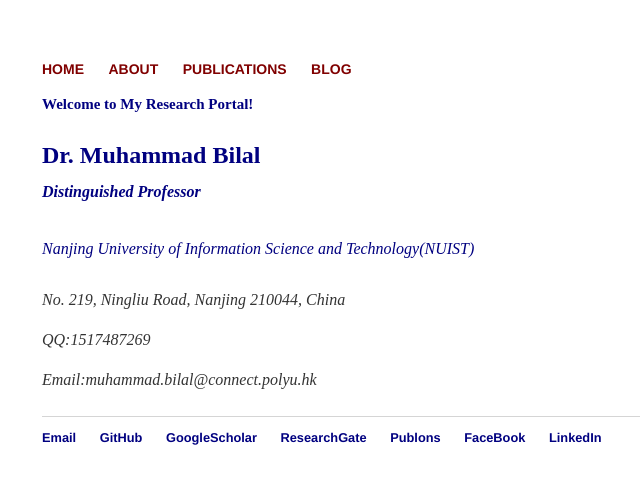
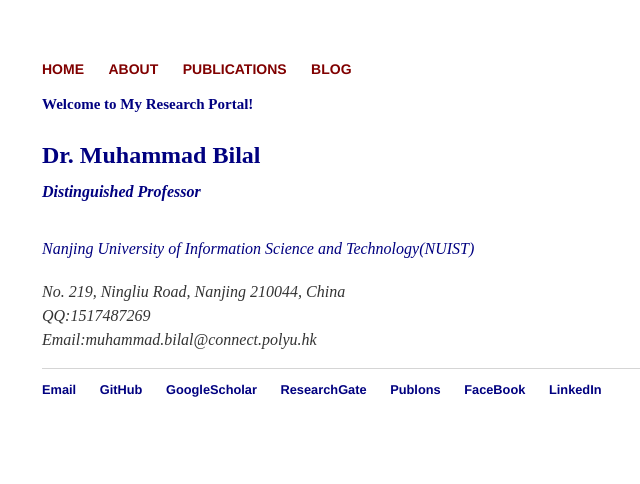
Before and after one commit to rs-DrBilal/rsbilal.github.io, a Jekyll site: the page built from index.html, in a window 1280 px wide. Shown: the top 484 px of the page, without its empty margins (150-790 px from the left). Built offline with Jekyll 4.4.1, drawn with Linux system fonts in a browser that asks for light colours.

Commit message:
Update index.html

```diff
--- a/index.html
+++ b/index.html
@@ -7,10 +7,10 @@ title: Muhammad Bilal
 	<p> <a href="http://ocean.nuist.edu.cn/muhammadbilal" style="color: NAVY;line-height:1.0"><strong>Dr. Muhammad Bilal</strong></a><br>
 	<a href="http://ocean.nuist.edu.cn"style="color: NAVY;font-size:16px;line-height:1.0"><strong><em>Distinguished Professor</em></strong></a></p>
 
-					<p> <a href="https://en.nuist.edu.cn/" style="color: NAVY; font-size:16px; line-height:0"> <em> Nanjing University of Information Science and Technology(NUIST)</em></a><br></p>
-					<p style="font-size:16px; line-height:1.5"> <em> No. 219, Ningliu Road, Nanjing 210044, China </em></p>
-					<p style="font-size:16px; line-height:1.5"><em>QQ:1517487269</em></p>
-					<p style="font-size:16px; line-height:1.5"><em>Email:muhammad.bilal@connect.polyu.hk</em></p>
+					<p> <a href="https://en.nuist.edu.cn/" style="color: NAVY; font-size:16px; line-height:0.5"> <em> Nanjing University of Information Science and Technology(NUIST)</em></a></p>
+					<p style="font-size:16px; line-height:0.5"> <em> No. 219, Ningliu Road, Nanjing 210044, China </em></p>
+					<p style="font-size:16px; line-height:0.5"><em>QQ:1517487269</em></p>
+					<p style="font-size:16px; line-height:0.5"><em>Email:muhammad.bilal@connect.polyu.hk</em></p>
 					<p>   </p>
 
 </div><!-- /.blurb -->
```
